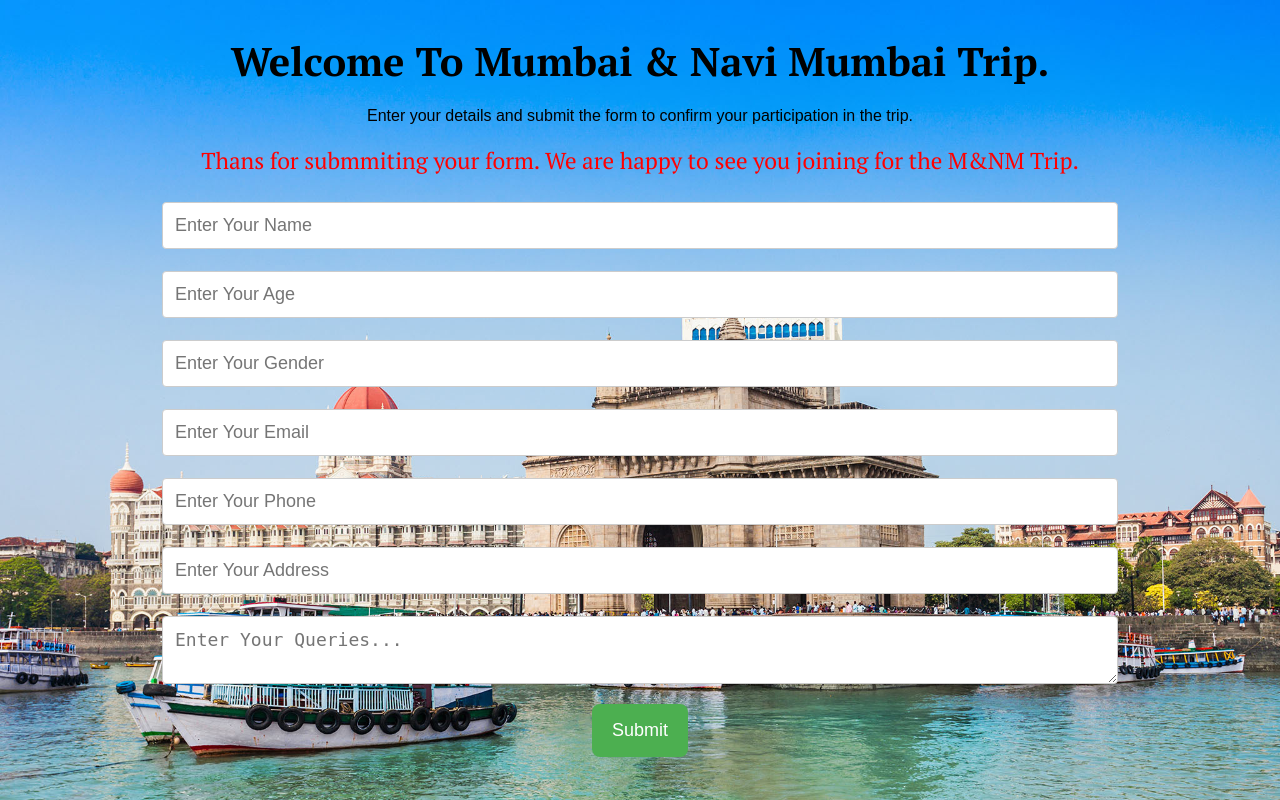
After one commit to Aizaj506/PHP-Form, a PHP site: page /index.html in a window 1280 px wide. The commit adds this page. Run offline with PHP 8.4, Linux system fonts and the light colour scheme.

Commit message:
HTML Part is Completed and created new php file

```diff
--- /dev/null
+++ b/index.html
@@ -0,0 +1,41 @@
+
+<!DOCTYPE html>
+<html lang="en">
+<head>
+    <meta charset="UTF-8">
+    <meta name="viewport" content="width=device-width, initial-scale=1.0">
+    <title>PHP Form</title>
+    <link rel="stylesheet" href="style.css">
+</head>
+<body>
+    <div class="container">
+    <h1>Welcome To Mumbai & Navi Mumbai Trip.</h1>
+    <p>Enter your details and submit the form to confirm your participation in the trip.</p>
+
+    <p class="submitMsg">Thans for submmiting your form. We are happy to see you joining for the M&NM Trip.</p>
+
+    <form action="index.php" method="post">
+
+        <input type="text" id="name" name="name" placeholder="Enter Your Name">
+
+        <input type="text" id="age" name="age" placeholder="Enter Your Age">
+
+        <input type="text" id="gender" name="gender" placeholder="Enter Your Gender">
+
+        <input type="email" id="email" name="email" placeholder="Enter Your Email">
+
+
+        <input type="phone" id="phone" name="phone" placeholder="Enter Your Phone">
+
+
+        <input type="text" id="address" name="address" placeholder="Enter Your Address">
+
+        <textarea name="desc" id="desc"  placeholder="Enter Your Queries..."></textarea>
+
+
+        <button type="submit" class="btn" value="Submit">Submit</button>
+    </form>
+
+    </div>
+</body>
+</html>
--- a/style.css
+++ b/style.css
@@ -1,3 +1,5 @@
+@import url('https://fonts.googleapis.com/css2?family=PT+Serif:ital,wght@0,400;0,700;1,400;1,700&display=swap');
+
 *{
     margin: 0;
     padding: 0;
@@ -17,7 +19,52 @@ body{
 }
 
 div.container{
-    border: 2px solid black;
+    /* border: 2px solid black; */
     width: 80%;
+    padding: 34px ;
+    margin: auto;
+    text-align: center;
+}
+
+.container p, h1{
+    text-align: center;
+    margin-bottom: 20px;
+}
+
+.container h1{
+    font-family: 'PT Serif', serif;
+    font-size: 40px;
+}
+
+.submitMsg{
+    font-family: 'PT Serif', serif;
+    font-size: 23px;
+    color: red;
+}
+
+input, textarea{
+    width: 100%;
+    padding: 12px;
+    border: 1px solid #ccc;
+    border-radius: 4px;
+    box-sizing: border-box;
+    margin-top: 6px;
+    margin-bottom: 16px;
+    resize: vertical;
+    font-size: 18px;
 
 }
+
+.btn{
+    background-color: #4CAF50;
+    color: white;
+    padding: 16px 20px;
+    border: none;
+    border-radius: 8px;
+    cursor: pointer;
+    font-size: 18px;
+}
+
+.btn:hover{
+    background-color: #358539;
+}
```
Also changed, not shown: index.php (+3 -38 lines).
